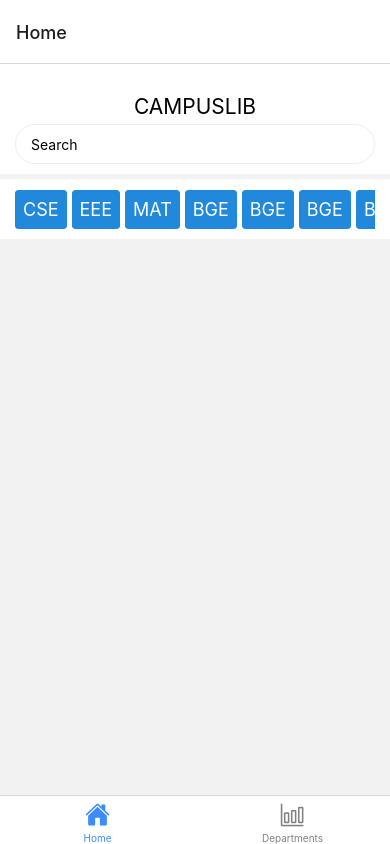
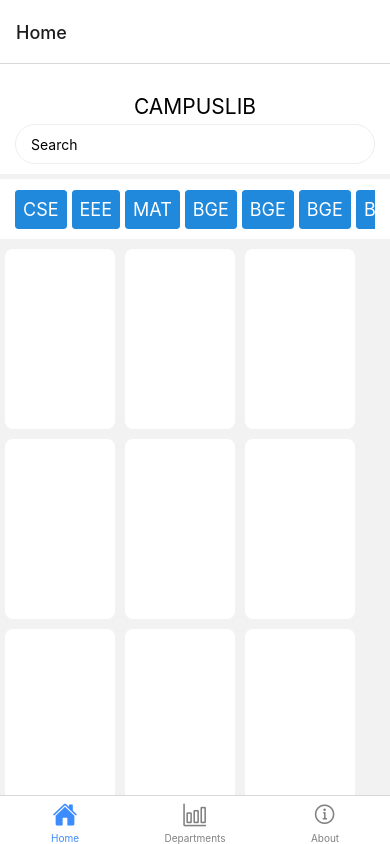
Before and after one commit to mdibuhossain/CampusLib-react-native, a React Native app: screen /Home in a window 390 px wide. Built offline with nearby package versions, Linux system fonts and the light colour scheme.

Commit message:
book list

```diff
--- a/About.js
+++ b/About.js
@@ -0,0 +1,10 @@
+import React from 'react'
+import { View, Text } from 'react-native'
+
+export default function About() {
+    return (
+        <View>
+            <Text>About</Text>
+        </View>
+    )
+}
--- a/Home.js
+++ b/Home.js
@@ -8,10 +8,42 @@ export default function Home() {
         <View>
             <Home_header />
             <Categories />
+            <ScrollView vertical showsVerticalScrollIndicator={false}>
+                <View style={{ flexDirection: 'row', flexWrap: 'wrap' }}>
+                    <DisplayBooks />
+                    <DisplayBooks />
+                    <DisplayBooks />
+                    <DisplayBooks />
+                    <DisplayBooks />
+                    <DisplayBooks />
+                    <DisplayBooks />
+                    <DisplayBooks />
+                    <DisplayBooks />
+                    <DisplayBooks />
+                    <DisplayBooks />
+                    <DisplayBooks />
+                    <DisplayBooks />
+                    <DisplayBooks />
+                    <DisplayBooks />
+                    <DisplayBooks />
+                    <DisplayBooks />
+                    <DisplayBooks />
+                    <DisplayBooks />
+                    <DisplayBooks />
+                    <DisplayBooks />
+                    <DisplayBooks />
+                    <DisplayBooks />
+                </View>
+            </ScrollView >
         </View>
     )
 }
 
+const DisplayBooks = () => (
+    <View style={{ width: 110, height: 180, borderRadius: 8, backgroundColor: '#fff', marginHorizontal: 5, marginVertical: 5 }}>
+
+    </View>
+)
 
 const Home_header = () => (
     <View style={{ alignItems: 'center', backgroundColor: '#fff', paddingTop: 30, paddingBottom: 10, paddingHorizontal: 15 }}>
--- a/Navigation.js
+++ b/Navigation.js
@@ -5,6 +5,7 @@ import Ionicons from 'react-native-vector-icons/Ionicons';
 import { View, Text } from 'react-native'
 import Home from './Home';
 import Departments from './Departments';
+import About from './About';
 
 const Tab = createBottomTabNavigator();
 
@@ -19,8 +20,12 @@ export default function Navigation() {
                         iconName = focused
                             ? 'home'
                             : 'home-outline';
-                    } else if (route.name === 'Departments') {
+                    }
+                    else if (route.name === 'Departments') {
                         iconName = focused ? 'bar-chart' : 'bar-chart-outline';
+                    }
+                    else if (route.name === 'About') {
+                        iconName = focused ? 'information-circle' : 'information-circle-outline';
                     }
 
                     // You can return any component that you like here!
@@ -31,6 +36,7 @@ export default function Navigation() {
             })}>
             <Tab.Screen name="Home" component={Home} />
             <Tab.Screen name="Departments" component={Departments} />
+            <Tab.Screen name="About" component={About} />
         </Tab.Navigator>
     )
 }
```
